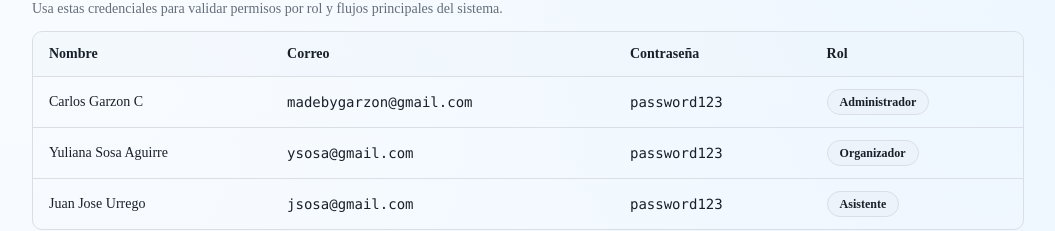
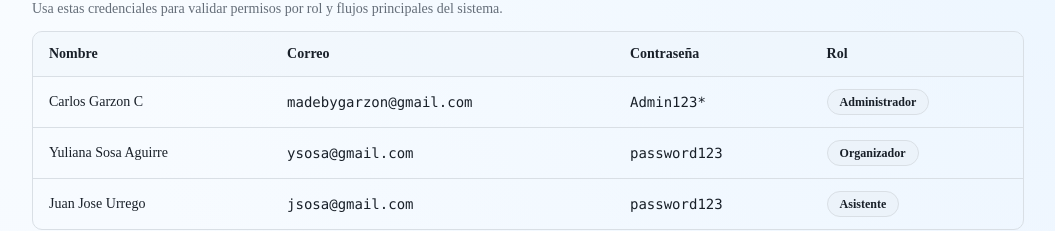
Before and after one commit to madebygarzon/misEventos, a React (Vite) app in the folder frontend/: page /manual in a window 1280 px wide. Shown: the part 129-360 px from the top of the page, without its empty margins (112-1167 px from the left). Built offline with nearby package versions, Linux system fonts and the light colour scheme.

Commit message:
Update password

```diff
--- a/frontend/src/pages/ManualPage.tsx
+++ b/frontend/src/pages/ManualPage.tsx
@@ -19,7 +19,7 @@ const TEST_USERS: TestUser[] = [
   {
     fullName: "Carlos Garzon C",
     email: "madebygarzon@gmail.com",
-    password: "password123",
+    password: "Admin123*",
     role: "Administrador"
   },
   {
```
Also changed, not shown: 1 other file (tests, documents, lock files or other folders).
